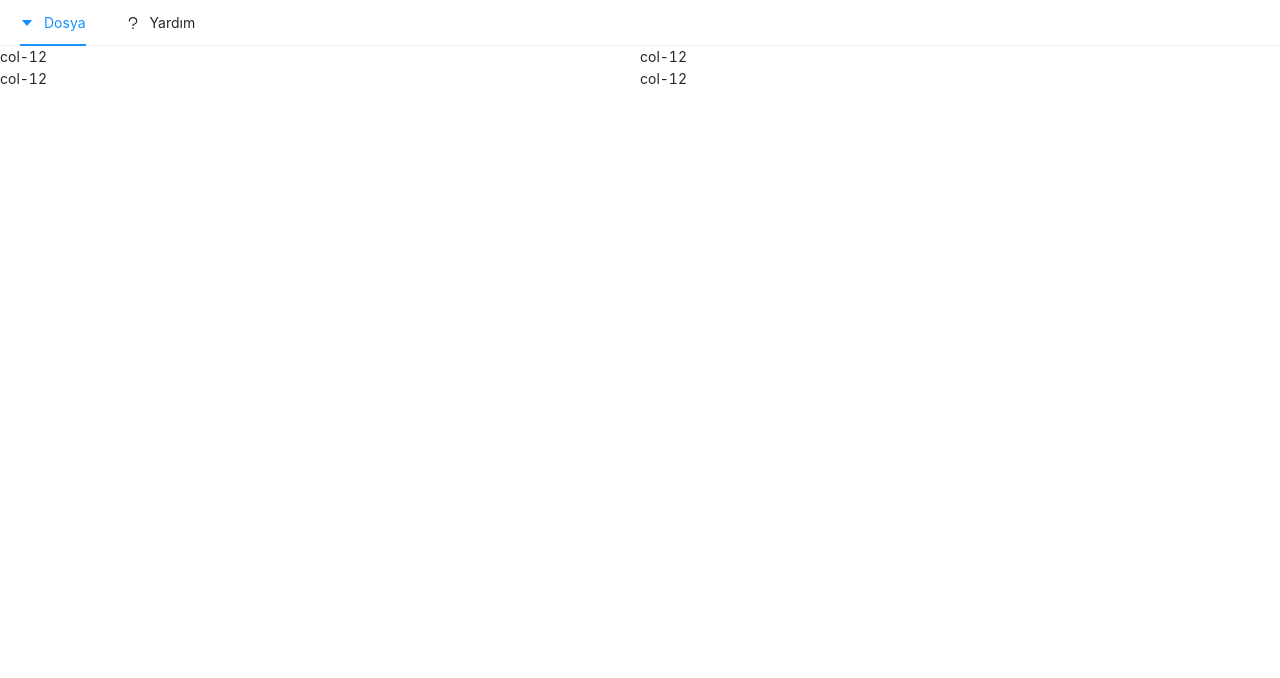
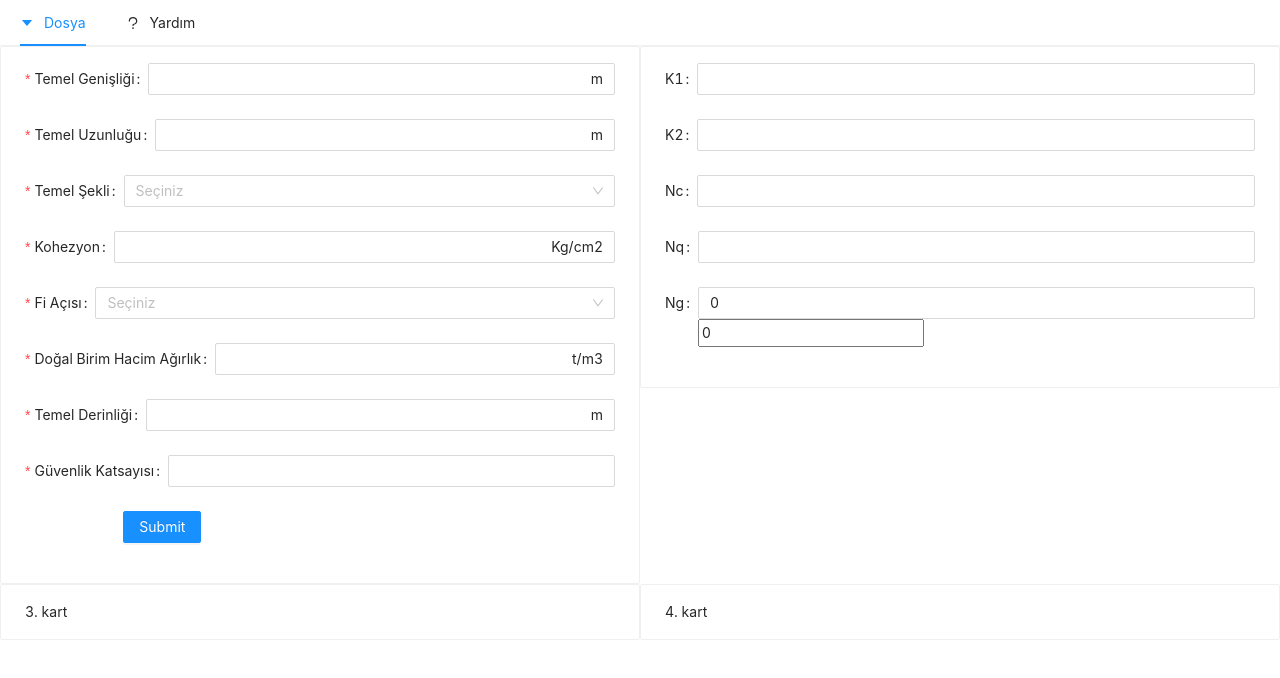
Before and after one commit to melihs/soil-mech, a React (Create React App) app: page / in a window 1280 px wide. Shown: the top 678 px of the page. Built offline with nearby package versions, Linux system fonts and the light colour scheme.

Commit message:
Add form panel component

```diff
--- a/package.json
+++ b/package.json
@@ -8,6 +8,7 @@
     "@testing-library/react": "^9.5.0",
     "@testing-library/user-event": "^7.2.1",
     "antd": "^4.6.4",
+    "eslint-plugin-react": "^7.20.6",
     "react": "^16.13.1",
     "react-dom": "^16.13.1",
     "react-scripts": "3.4.3"
@@ -32,5 +33,8 @@
       "last 1 firefox version",
       "last 1 safari version"
     ]
+  },
+  "devDependencies": {
+    "eslint": "^7.9.0"
   }
 }
--- a/src/App.js
+++ b/src/App.js
@@ -1,6 +1,7 @@
 import React from 'react';
-import { Row, Col } from 'antd';
+import { Row, Col, Card} from 'antd';
 import MenuBar from './components/MenuBar';
+import FormPanel from './components/FormPanel';
 
 import './assets/App.css';
 import 'antd/dist/antd.css';
@@ -11,13 +12,18 @@ function App() {
     <Row>
       <Col span={24}><MenuBar/></Col>
     </Row>
+      <FormPanel/>
     <Row>
-      <Col span={12}>col-12</Col>
-      <Col span={12}>col-12</Col>
-    </Row>
-    <Row>
-      <Col span={12}>col-12</Col>
-      <Col span={12}>col-12</Col>
+      <Col span={12}>
+        <Card type="inner">
+          3. kart
+        </Card>
+      </Col>
+      <Col span={12}>
+        <Card type="inner">
+          4. kart
+        </Card>
+      </Col>
     </Row>
   </>
   );
--- /dev/null
+++ b/src/components/FormPanel.js
@@ -0,0 +1,205 @@
+import React, { useState }  from 'react';
+import { Form, Row, Input, Select, Button, Col, Card } from 'antd';
+
+const layout = {
+	labelCol: { span: 8 },
+	wrapperCol: { span: 16 },
+};
+
+const tailLayout = {
+	wrapperCol: { offset: 4, span: 16 },
+};
+
+const { Option } = Select;
+
+const fiOptions = [];
+
+for ( let i = 0; i <= 50; i++ ) {
+	fiOptions.push( <Option key={ i } value={ i }>{ i }</Option> );
+}
+
+let nc = [
+	5.7, 6, 6.3, 6.62,
+	6.97, 7.34, 7.73, 8.15,
+	8.6, 9.09, 9.61, 10.16, 10.76,
+	11.41, 12.11, 12.86, 13.68, 14.6,
+	15.12, 16.56, 17.69, 18.92, 20.27,
+	21.25, 23.36, 25.13, 27.09, 29.24,
+	31.61, 34.24, 37.16, 40.41, 44.04,
+	48.09, 52.64, 57.75, 65.53, 70.01,
+	77.5, 85.97, 95.66, 106.81, 119.67,
+	134.58, 151.95, 172.28, 196.22,
+	224.55, 258.28, 298.71, 347.5
+];
+
+let nq = [
+	1, 1.1, 1.22, 1.35, 1.49, 1.64, 1.81,
+	2, 2.21, 2.44, 2.69, 2.98, 3.29, 3.63,
+	4.02, 4.45, 4.92, 5.45, 6.04, 6.7, 7.44,
+	8.26, 9.19, 10.23, 11.4, 12.72, 14.21,
+	15.9, 17.81, 19.98, 22.46, 25.28, 28.52,
+	32.33, 36.5, 41.44, 47.16, 53.80, 61.55,
+	70.61, 81.27, 93.85, 108.75, 126.5, 147.74,
+	173.28, 204.19, 241.8, 287.85, 344.63, 415.14
+];
+
+let ng = [
+	0, 0.01, 0.04, 0.06, 0.1, 0.14,
+	0.2, 0.27, 0.35, 0.44, 0.56,
+	0.69, 0.85, 1.04, 1.26, 1.52,
+	1.82, 2.18, 2.59, 3.07, 3.64,
+	4.31, 5.09, 6, 7.08, 8.34, 9.84,
+	11.62, 13.7, 16.18, 19.13, 22.65,
+	26.87, 31.94, 38.04, 45.41, 54.36,
+	65.27, 78.61, 95.03, 115.31, 140.51,
+	171.99, 211.56, 261.6, 325.34, 407.11,
+	512.84, 650.67, 831.99, 1072.8
+];
+
+export default function FormPanel() {
+
+	const [ fiAngle, setFiAngle ] = useState(0);
+
+
+	// const [ form ] = Form.useForm();
+
+	// const onFiAngleChange = ( value ) => {
+	// 	form.setFieldsValue( {
+	// 		'nc': nc[ value ],
+	// 		'nq': nq[ value ],
+	// 		'ng': ng[ value ],
+	// 	} );
+	// }
+
+	return (
+		<Row>
+			<Col span={ 12 }>
+				<Card type="inner">
+					<Form.Item
+						label="Temel Genişliği"
+						name="basicWidth"
+						rules={ [ { required: true, message: 'Lütfen temel genişliğini girin' } ] }
+					>
+						<Input suffix="m"/>
+					</Form.Item>
+
+					<Form.Item
+						label="Temel Uzunluğu"
+						name="basicLength"
+						rules={ [ { required: true, message: 'Lütfen temel uzunluğunu girin' } ] }
+					>
+						<Input suffix="m"/>
+					</Form.Item>
+
+					<Form.Item
+						label="Temel Şekli"
+						name="basicType"
+						rules={ [ { required: true, message: 'Lütfen temel seçimi yapın' } ] }
+					>
+						<Select
+							showSearch
+							placeholder="Seçiniz"
+							optionFilterProp="children"
+						>
+							<Option value="1">Şerit Temel</Option>
+							<Option value="2">Kare Temel</Option>
+							<Option value="3">Daire Temel</Option>
+							<Option value="4">Dikdörtgen Temel</Option>
+						</Select>
+					</Form.Item>
+
+					<Form.Item
+						label="Kohezyon"
+						name="cohesion"
+						rules={ [ { required: true, message: 'Lütfen Kohezyon değerini girin' } ] }
+					>
+						<Input suffix="Kg/cm2"/>
+					</Form.Item>
+
+					<Form.Item
+						label="Fi Açısı"
+						name="fiAngle"
+						rules={ [ { required: true, message: 'Lütfen fi açısını seçin' } ] }
+					>
+						<Select
+							showSearch
+							placeholder="Seçiniz"
+							optionFilterProp="children"
+							onChange={ (fiAngle) => { setFiAngle(fiAngle) } }
+						>
+							{ fiOptions }
+						</Select>
+					</Form.Item>
+
+					<Form.Item
+						label="Doğal Birim Hacim Ağırlık"
+						name="basicLength"
+						rules={ [ { required: true, message: 'Lütfen doğal birim hacim ağırlık girin' } ] }
+					>
+						<Input suffix="t/m3"/>
+					</Form.Item>
+
+					<Form.Item
+						label="Temel Derinliği"
+						name="basicDepth"
+						rules={ [ { required: true, message: 'Lütfen temel derinliğini girin' } ] }
+					>
+						<Input suffix="m"/>
+					</Form.Item>
+
+					<Form.Item
+						label="Güvenlik Katsayısı"
+						name="safetyFactor"
+						rules={ [ { required: true, message: 'Lütfen temel güvenlik katsayısını girin' } ] }
+					>
+						<Input/>
+					</Form.Item>
+
+					<Form.Item { ...tailLayout }>
+						<Button type="primary" htmlType="submit">
+							Submit
+						</Button>
+					</Form.Item>
+				</Card>
+			</Col>
+
+			<Col span={ 12 }>
+				<Card type="inner">
+					<Form.Item
+						label="K1 "
+						name="k1"
+					>
+						<Input/>
+					</Form.Item>
+					<Form.Item
+						label="K2"
+						name="k2"
+					>
+						<Input/>
+					</Form.Item>
+					<Form.Item
+						label="Nc"
+						name="nc"
+					>
+						<Input value={nc[ fiAngle ]}/>
+					</Form.Item>
+
+					<Form.Item
+						label="Nq"
+						name="nq"
+					>
+						<Input value={nq[ fiAngle ]}/>
+					</Form.Item>
+
+					<Form.Item
+						label="Ng"
+						name="ng"
+					>
+						<Input value={ng[ fiAngle ]}/>
+						<input value={fiAngle}/>
+					</Form.Item>
+				</Card>
+			</Col>
+		</Row>
+	)
+}
--- a/src/components/MenuBar.js
+++ b/src/components/MenuBar.js
@@ -11,7 +11,7 @@ export default function MenuBar() {
     return (
         <Menu mode="horizontal">
             <SubMenu key="SubMenu" icon={< CaretDownOutlined />} title="Dosya">
-                <Menu.Item key="setting:1" icon={<DownloadOutlined />}>
+                <Menu.Item key="export" icon={<DownloadOutlined />}>
                     Dışarı Aktar
                 </Menu.Item>
             </SubMenu>
--- a/src/index.js
+++ b/src/index.js
@@ -5,9 +5,9 @@ import App from './App';
 import * as serviceWorker from './serviceWorker';
 
 ReactDOM.render(
-  <React.StrictMode>
-    <App />
-  </React.StrictMode>,
+  // <React>
+    <App />,
+  // </React>,
   document.getElementById('root')
 );
 
```
Also changed, not shown: 2 other files (tests, documents, lock files or other folders).
